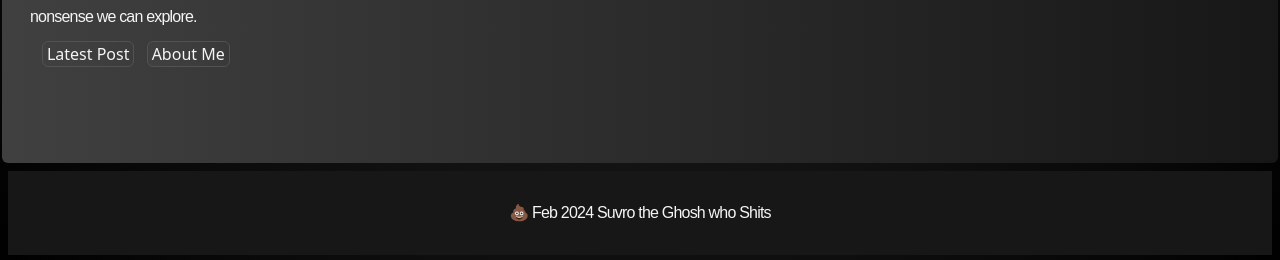
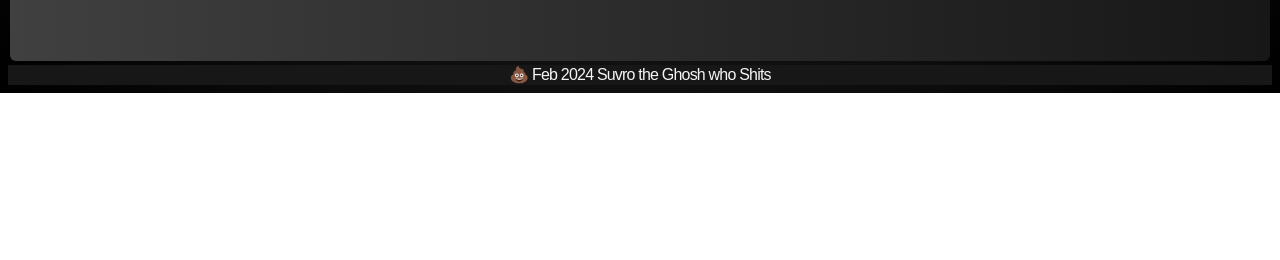
Before and after one commit to suvrotica/Blog, a SvelteKit app: page / in a window 1280 px wide. Shown: the part 1499-1759 px from the top of the page. After the commit the page ends 1592 px from the top, so only its background shows below. Built offline with nearby package versions, Linux system fonts and the light colour scheme; no server answers; a web font is replaced by a local one.

Commit message:
Update app.pcss

```diff
--- a/src/app.pcss
+++ b/src/app.pcss
@@ -19,13 +19,13 @@
 
 @layer utilities {
         .padmar {
-               @apply p-2 m-2;
+               @apply p-1 m-1;
         }
 	.noto {
 		font-family: 'Noto Sans Variable', sans-serif;
 	}
 	.text {
-		@apply noto text-base padmar leading-tight tracking-tighter text-neutral-900  antialiased dark:text-neutral-100;
+		@apply noto text-base leading-tight tracking-tighter text-neutral-900  antialiased dark:text-neutral-100;
 	}
 	.radialDark {
 		background: radial-gradient(#333, #000);
@@ -37,7 +37,7 @@
 
 @layer base {
 	body {
-		@apply radialLight dark:radialDark text-neutral-950 dark:text-neutral-100 text-center;
+		@apply padmar radialLight dark:radialDark text-neutral-950 dark:text-neutral-100 text-center;
 	}
 	h1,
 	h2,
@@ -67,7 +67,7 @@
 	.hero_container,
 	.hero_container_content,
 	.hero_container_media {
-		@apply padmar;
+		@apply mt-1;
 	}
 
 	h1 {
@@ -106,11 +106,11 @@
 	header,
 	nav,
 	.hero_container {
-		@apply padmar bg-neutral-100 dark:bg-neutral-900;
+		@apply bg-neutral-100 dark:bg-neutral-900;
 	}
 
 	footer {
-		@apply flex flex-col items-center justify-center p-4;
+		@apply flex flex-col items-center justify-center;
 	}
 
 	nav {
```
